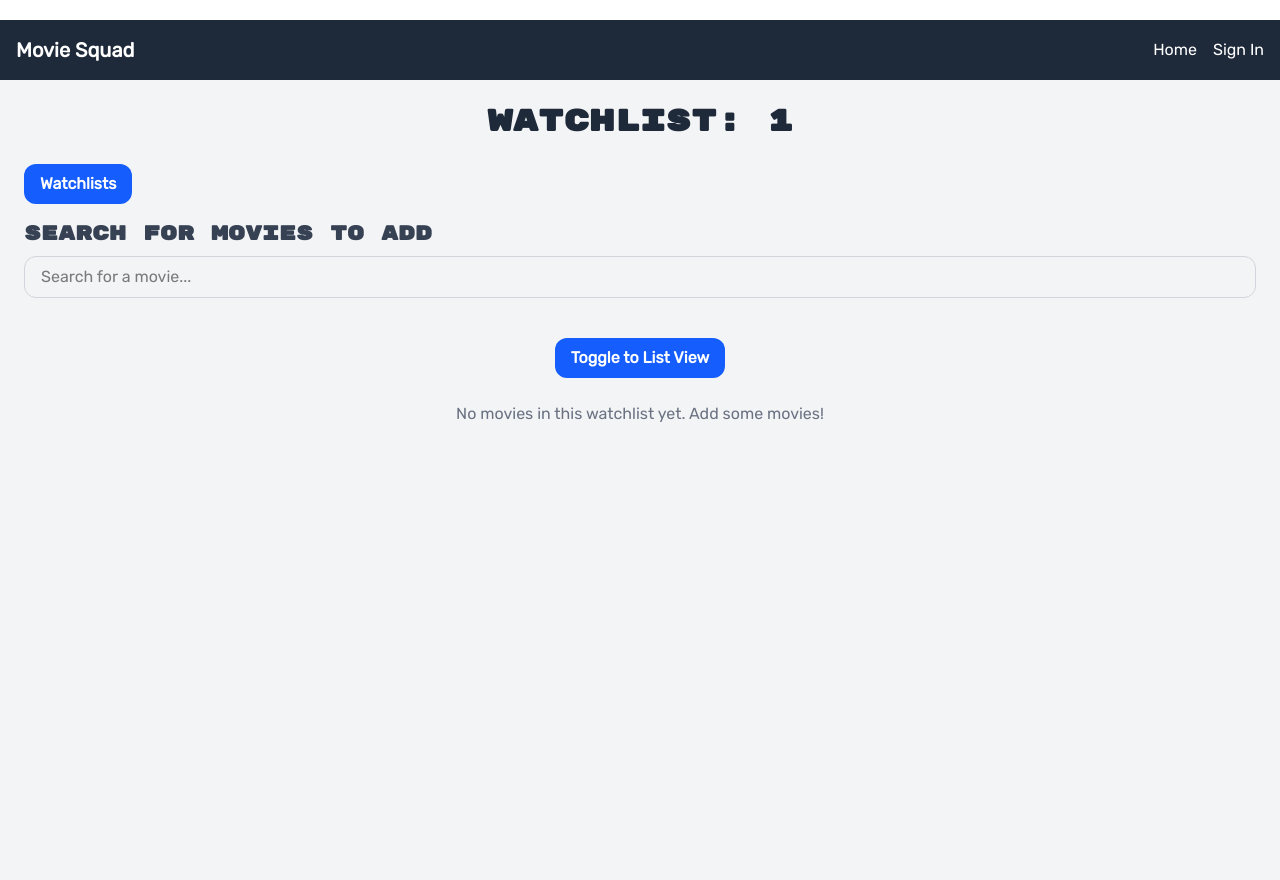
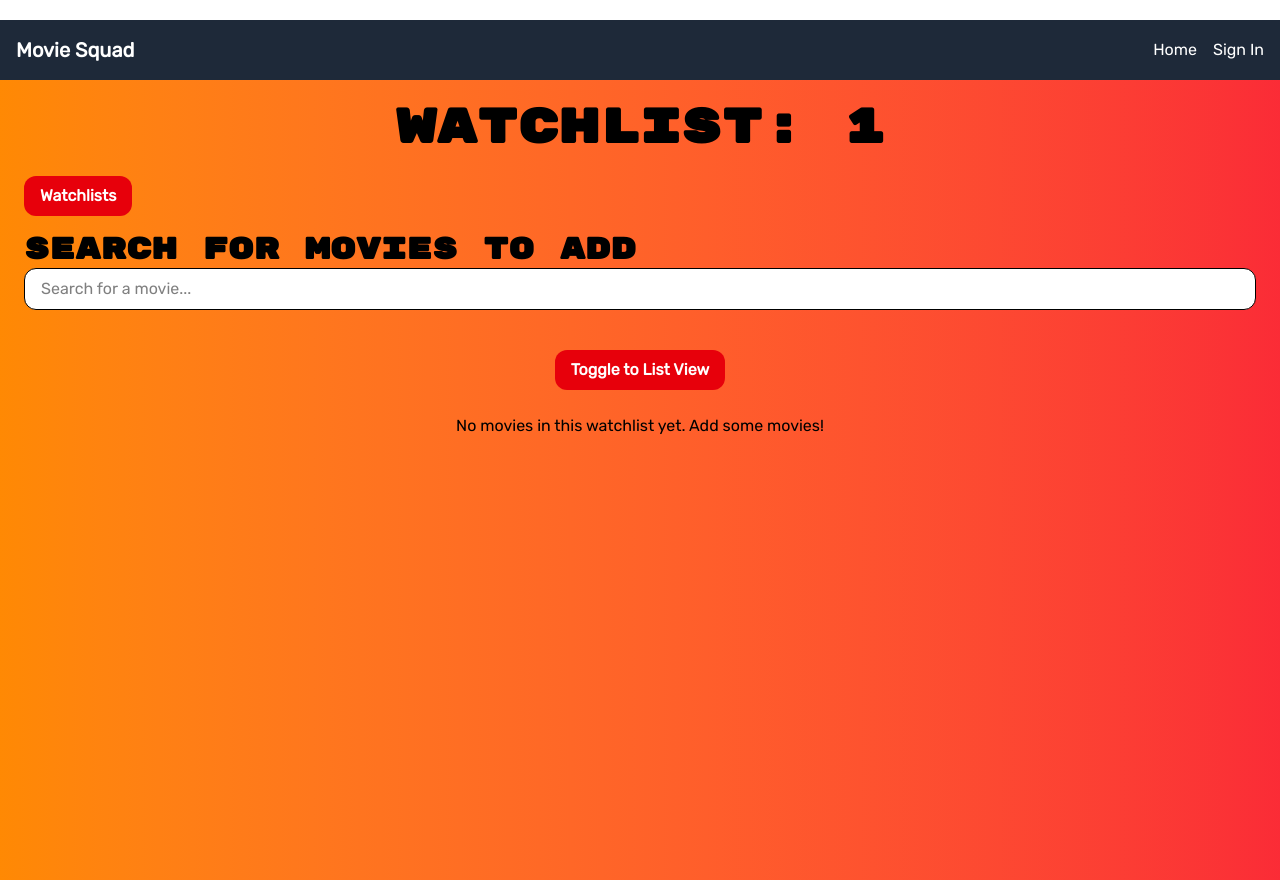
Before and after one commit to revengelmfao/MovieSquad, a React (Vite) app in the folder client/: page /watchlist/1 in a window 1280 px wide. Built offline with nearby package versions, Linux system fonts and the light colour scheme.

Commit message:
stable commit for further testing

```diff
--- a/client/src/components/Watchlist.tsx
+++ b/client/src/components/Watchlist.tsx
@@ -96,28 +96,28 @@ const WatchlistPage: React.FC = () => {
   };
 
   return (
-    <div className="min-h-screen bg-gray-100 p-6">
-      <h1 className="text-3xl font-bold text-center text-gray-800 mb-6">Watchlist: {watchlistName}</h1>
+    <div className="min-h-screen min-w-screen bg-gradient-to-r from-orange-400 to-red-500 p-6">
+      <h1 className="text-5xl font-extrabold text-center text-black mb-6">Watchlist: {watchlistName}</h1>
 
       {/* Button to go back to Profile page */}
       <button
         onClick={handleBackToProfile}
-        className="mb-4 bg-blue-600 hover:bg-blue-700 text-white font-semibold py-2 px-4 rounded-xl transition duration-200"
+        className="mb-4 bg-red-600 hover:bg-red-700 text-white font-semibold py-2 px-4 rounded-xl transition duration-200"
       >
         Watchlists
       </button>
 
       <div className="mb-6">
-        <h2 className="text-xl font-semibold text-gray-700 mb-2">Search for Movies to Add</h2>
+        <h2 className="text-3xl font-semibold text-black mb-">Search for Movies to Add</h2>
         <input
           type="text"
           placeholder="Search for a movie..."
           value={search}
           onChange={handleSearch}
-          className="w-full px-4 py-2 border border-gray-300 rounded-xl focus:outline-none focus:ring-2 focus:ring-blue-500 mb-4"
+          className="w-full px-4 py-2 border border-black-300 rounded-xl focus:outline-none focus:ring-2 focus:ring-black-500 mb-4 bg-white"
         />
 
-        {loading && <p>Loading search results...</p>}
+          {loading && <p className="text-white">Loading search results...</p>}
 
         {searchResults.length > 0 && (
           <div className="grid grid-cols-2 sm:grid-cols-3 md:grid-cols-4 lg:grid-cols-5 gap-4">
@@ -149,23 +149,23 @@ const WatchlistPage: React.FC = () => {
       <div className="mb-6 text-center">
         <button
           onClick={toggleView}
-          className="bg-blue-600 hover:bg-blue-700 text-white font-semibold py-2 px-4 rounded-xl transition duration-200"
+          className="bg-red-600 hover:bg-red-700 text-white font-semibold py-2 px-4 rounded-xl transition duration-200"
         >
           Toggle to {isListView ? 'Grid' : 'List'} View
         </button>
       </div>
 
       {movies.length === 0 ? (
-        <p className="text-center text-gray-500">No movies in this watchlist yet. Add some movies!</p>
+        <p className="text-center text-black">No movies in this watchlist yet. Add some movies!</p>
       ) : (
         <div>
-          <h2 className="text-xl font-semibold text-gray-700 mb-4">Movies in your Watchlist</h2>
+          <h2 className="text-2xl font-semibold text-black mb-4">Movies in your Watchlist</h2>
           {isListView ? (
             <ul className="space-y-4">
               {movies.map((movie) => (
                 <li
                   key={movie.imdbID}
-                  className="bg-white p-4 rounded-lg shadow-lg hover:shadow-xl transition flex items-center justify-between"
+                  className="cursor-pointer bg-white p-4 rounded-lg shadow-lg hover:shadow-xl transition flex items-center justify-between"
                 >
                   <div className="flex items-center">
                     <img
```
